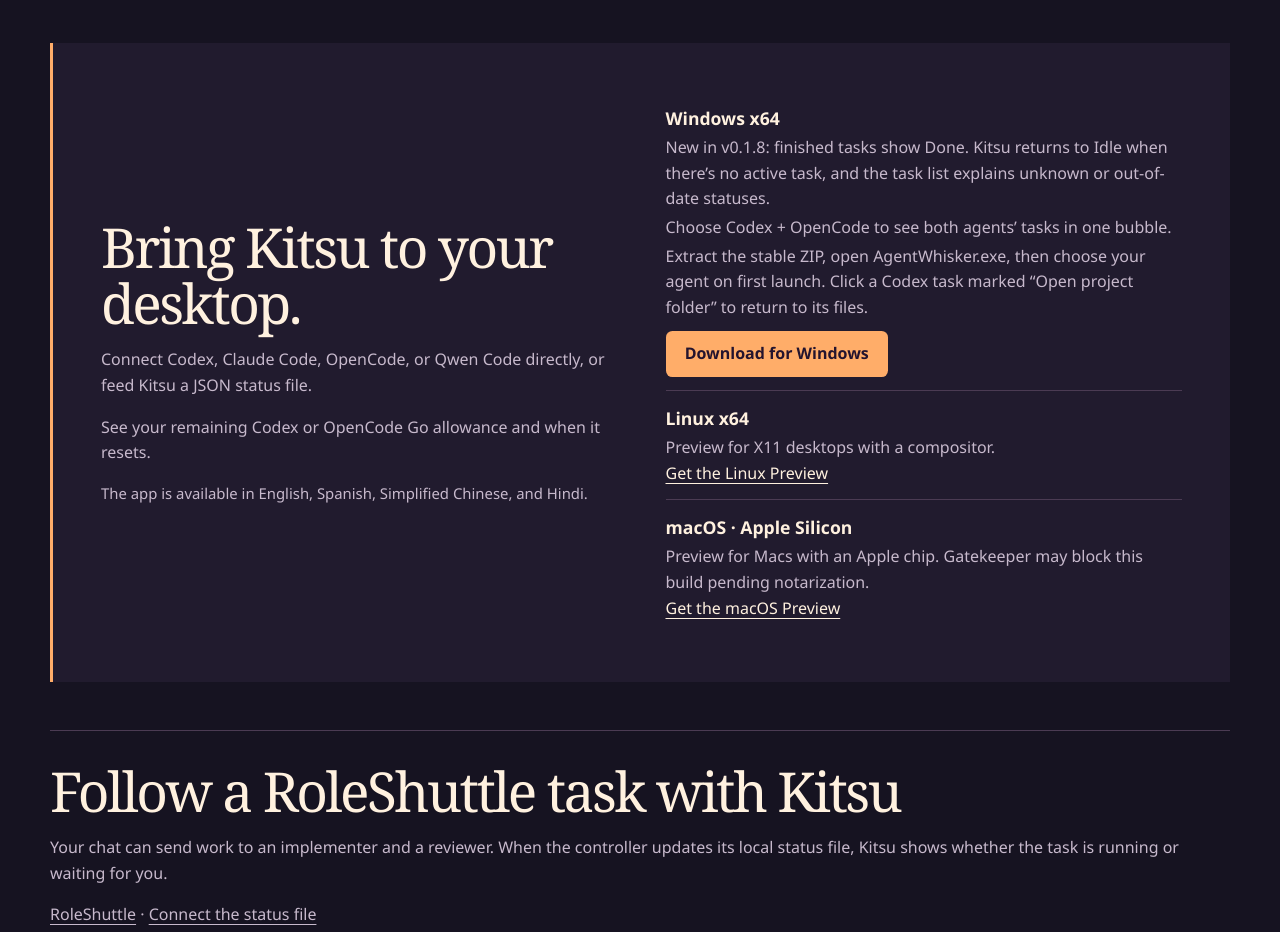
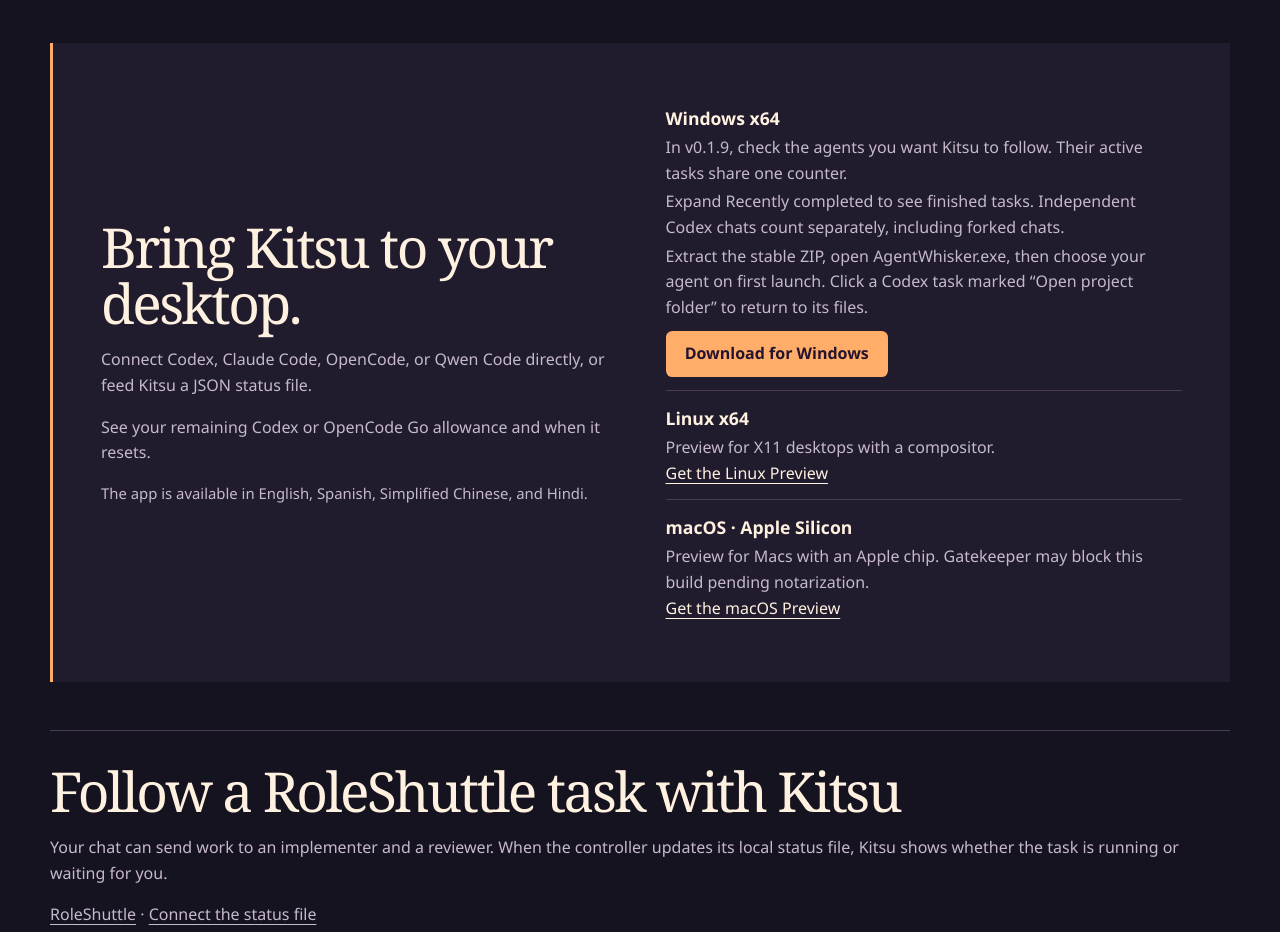
Before and after one commit to StrangePers/agentwhisker, an Electron app: page docs/index.html in a window 1280 px wide. Shown: the part 1280-2212 px from the top of the page. Drawn offline with Linux system fonts and the light colour scheme.

Commit message:
Describe AgentWhisker 0.1.9 tracking and task history

```diff
--- a/docs/index.html
+++ b/docs/index.html
@@ -10,7 +10,7 @@
   <title data-site="title">AgentWhisker · A desktop companion for coding agents</title>
   <link rel="icon" href="media/agentwhisker.png">
   <link rel="stylesheet" href="site.css?v=desktop-previews">
-  <script src="site-copy.js?v=0.1.8-release" defer></script>
+  <script src="site-copy.js?v=0.1.9-release" defer></script>
   <script src="site.js?v=desktop-previews" defer></script>
 </head>
 <body>
@@ -51,7 +51,7 @@
     <section id="start" class="quickstart" aria-labelledby="start-heading">
       <div><h2 id="start-heading" data-site="start">Bring Kitsu to your desktop.</h2><p data-site="startBody">Connect Codex, Claude Code, OpenCode, or Qwen Code directly, or feed Kitsu a JSON status file.</p><p data-site="subscriptionLimits">See your remaining Codex or OpenCode Go allowance and when it resets.</p><p class="app-languages" data-site="availableLanguages">The app is available in English, Spanish, Simplified Chinese, and Hindi.</p></div>
       <ul class="platforms">
-        <li><h3>Windows x64</h3><p data-site="windowsLatest">New in v0.1.8: finished tasks show Done. Kitsu returns to Idle when there’s no active task, and the task list explains unknown or out-of-date statuses.</p><p data-site="windowsMultiAgent">Choose Codex + OpenCode to see both agents’ tasks in one bubble.</p><p data-site="windowsSetup">Extract the stable ZIP, open AgentWhisker.exe, then choose your agent on first launch. Click a Codex task marked “Open project folder” to return to its files.</p><a class="primary" id="release-link" href="https://github.com/StrangePers/agentwhisker/releases/latest" data-release-link data-site="download">Download for Windows</a></li>
+        <li><h3>Windows x64</h3><p data-site="windowsLatest">In v0.1.9, check the agents you want Kitsu to follow. Their active tasks share one counter.</p><p data-site="windowsMultiAgent">Expand Recently completed to see finished tasks. Independent Codex chats count separately, including forked chats.</p><p data-site="windowsSetup">Extract the stable ZIP, open AgentWhisker.exe, then choose your agent on first launch. Click a Codex task marked “Open project folder” to return to its files.</p><a class="primary" id="release-link" href="https://github.com/StrangePers/agentwhisker/releases/latest" data-release-link data-site="download">Download for Windows</a></li>
         <li><h3>Linux x64</h3><p data-site="linuxPreview">Preview for X11 desktops with a compositor.</p><a href="https://github.com/StrangePers/agentwhisker/releases/tag/v0.1.3-preview.1" data-site="linuxDownload">Get the Linux Preview</a></li>
         <li><h3>macOS · Apple Silicon</h3><p data-site="macPreview">Preview for Macs with an Apple chip. Gatekeeper may block this build pending notarization.</p><a href="https://github.com/StrangePers/agentwhisker/releases/tag/v0.1.3-preview.1" data-site="macDownload">Get the macOS Preview</a></li>
       </ul>
--- a/docs/site-copy.js
+++ b/docs/site-copy.js
@@ -2,8 +2,8 @@
 
 // English, Spanish, Simplified Chinese, Hindi.
 const siteCopy = {
-  windowsLatest: ["New in v0.1.8: finished tasks show Done. Kitsu returns to Idle when there’s no active task, and the task list explains unknown or out-of-date statuses.","Nuevo en v0.1.8: las tareas terminadas se marcan como completadas. Kitsu vuelve al reposo cuando no hay tareas activas y la lista indica si un estado es desconocido o está desactualizado.","v0.1.8 新功能：结束的任务标为「已完成」。没有活动任务时，Kitsu 会回到空闲状态。任务列表会提示未知或过期的状态。","v0.1.8 में नया: पूरी हो चुकी टास्क पर «पूरा हुआ» दिखता है। कोई टास्क सक्रिय न हो तो Kitsu आराम की मुद्रा में लौटती है। अज्ञात या पुरानी स्थिति की जानकारी टास्क सूची में दिखती है।"],
-  windowsMultiAgent: ["Choose Codex + OpenCode to see both agents’ tasks in one bubble.","Elige Codex + OpenCode para ver las tareas de ambos agentes en una sola burbuja.","选择 Codex + OpenCode，在同一个气泡中查看两个智能体的任务。","दोनों एजेंटों के कार्य एक ही बबल में देखने के लिए Codex + OpenCode चुनें।"],
+  windowsLatest: ["In v0.1.9, check the agents you want Kitsu to follow. Their active tasks share one counter.", "En la v0.1.9, marca los agentes que quieres seguir con Kitsu. Un solo contador muestra sus tareas activas.", "在 v0.1.9 中，勾选要让 Kitsu 跟踪的智能体，即可在一个计数器中查看它们的活动任务数。", "v0.1.9 में वे एजेंट चुनें जिन्हें Kitsu ट्रैक करे। एक ही काउंटर उनके सक्रिय कार्यों की संख्या दिखाता है।"],
+  windowsMultiAgent: ["Expand Recently completed to see finished tasks. Independent Codex chats count separately, including forked chats.", "Abre el apartado de tareas finalizadas recientemente para verlas. Los chats independientes de Codex se cuentan por separado, incluidas las bifurcaciones.", "展开「最近完成」可查看已结束的任务。独立的 Codex 对话（包括分支对话）分别计数。", "पूरे हुए कार्य देखने के लिए हाल ही में पूरे हुए कार्यों का अनुभाग खोलें। स्वतंत्र Codex चैट और उनकी अलग शाखाओं की गिनती अलग होती है।"],
   shuttleHeading: ["Follow a RoleShuttle task with Kitsu","Sigue una tarea de RoleShuttle con Kitsu","用 Kitsu 查看 RoleShuttle 任务进度","Kitsu के साथ RoleShuttle का काम देखें"],
   shuttleBody: ["Your chat can send work to an implementer and a reviewer. When the controller updates its local status file, Kitsu shows whether the task is running or waiting for you.","Tu chat puede encargar la implementación y la revisión a agentes distintos. Cuando el controlador actualiza el archivo de estado local, Kitsu muestra si la tarea sigue en curso o espera tu respuesta.","聊天助手可以把实现和审查交给不同的模型。控制器更新本地状态文件后，Kitsu 会显示任务是在运行，还是在等你回复。","आपका चैट एजेंट काम का एक हिस्सा समाधान तैयार करने वाले मॉडल को और दूसरा उसकी समीक्षा करने वाले मॉडल को सौंप सकता है। जब कंट्रोलर स्थानीय स्टेटस फ़ाइल अपडेट करता है, तो Kitsu दिखाती है कि काम चल रहा है या आपके जवाब का इंतज़ार है।"],
   shuttleGuide: ["Connect the status file","Conectar el archivo de estado","连接状态文件","स्टेटस फ़ाइल जोड़ें"],
```
Also changed, not shown: README.md.
